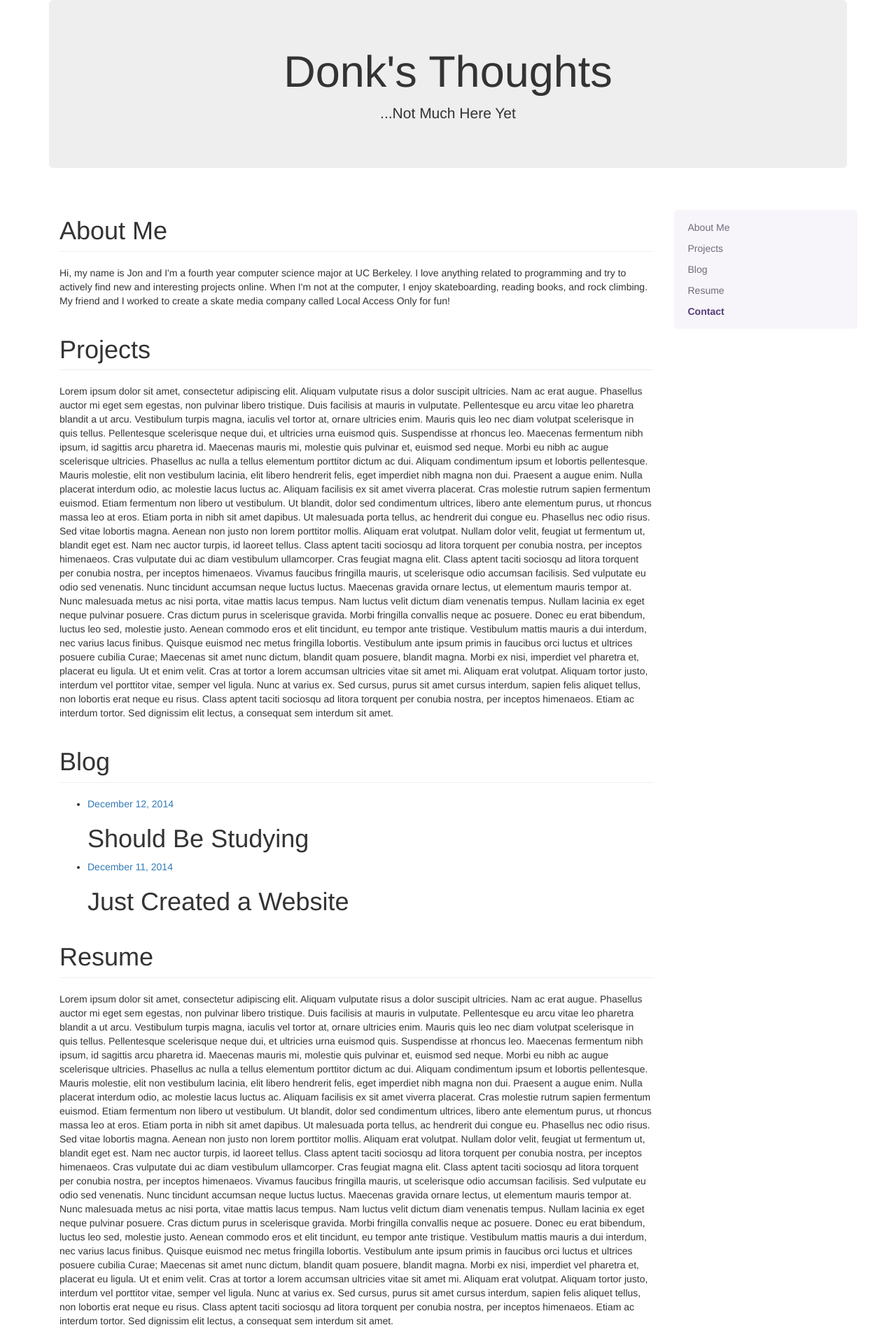
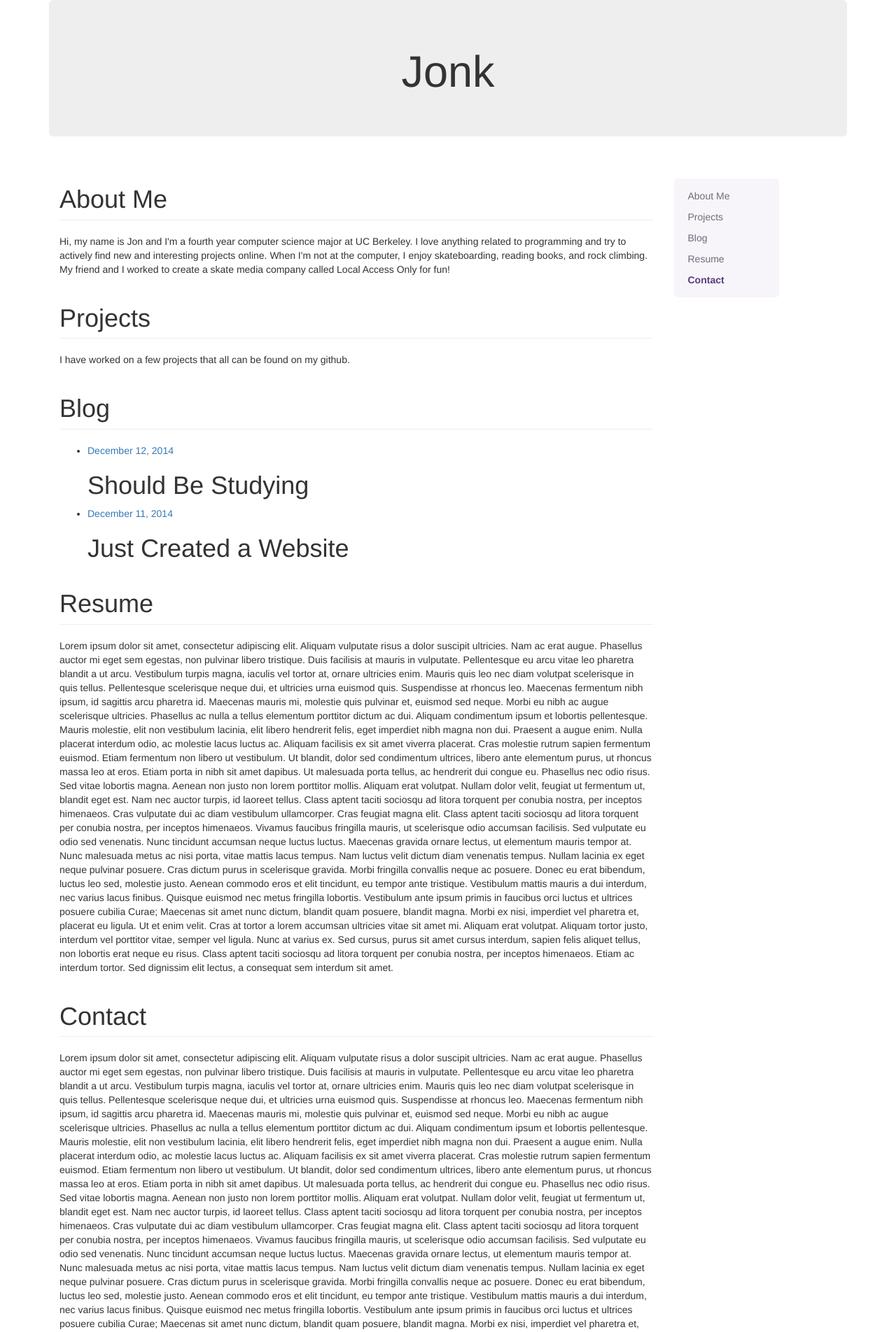
Before and after one commit to jonk/jonk.github.io, a Jekyll site: the page built from index.html, in a window 1280 px wide. Shown: the top 1904 px of the page at 70% size. Built offline with Jekyll 4.4.1, drawn with Linux system fonts in a browser that asks for light colours; some of the changed text lies outside the part shown.

Commit message:
made some more changes for scroll bar

```diff
--- a/_layouts/default.html
+++ b/_layouts/default.html
@@ -7,8 +7,8 @@
     <div class="container">
         <header>
             <div class="jumbotron">
-                <h1 style="text-align: center"> Donk's Thoughts </h1>
-                <p style="text-align: center">...Not Much Here Yet</p>
+                <h1 style="text-align: center">Jonk</h1>
+                <!-- <p style="text-align: center">Jon Kalfayan</p> -->
             </div>
 <!--             <nav class="navbar navbar-default">
                 <div class="container-fluid">
@@ -36,7 +36,7 @@
 
         <footer class="footer">
             <br>
-                <p class="text-muted">Made By Jon Kalfayan <small>...Who obviously loves char quite a lot ;)</small></p>
+                <p class="text-muted">Made By Jon Kalfayan</p>
         </footer>
     </div>
 </body>
--- a/index.html
+++ b/index.html
@@ -1,5 +1,5 @@
 ---
-title: Donk's Thoughts
+title: Jon Kalfayan
 layout: default
 ---
 <div class="container">
@@ -15,15 +15,7 @@
             <article id="projects">
                 <h1 class="page-header">Projects</a></h1>
 
-                <p>Lorem ipsum dolor sit amet, consectetur adipiscing elit. Aliquam vulputate risus a dolor suscipit ultricies. Nam ac erat augue. Phasellus auctor mi eget sem egestas, non pulvinar libero tristique. Duis facilisis at mauris in vulputate. Pellentesque eu arcu vitae leo pharetra blandit a ut arcu. Vestibulum turpis magna, iaculis vel tortor at, ornare ultricies enim. Mauris quis leo nec diam volutpat scelerisque in quis tellus. Pellentesque scelerisque neque dui, et ultricies urna euismod quis. Suspendisse at rhoncus leo. Maecenas fermentum nibh ipsum, id sagittis arcu pharetra id. Maecenas mauris mi, molestie quis pulvinar et, euismod sed neque.
-
-Morbi eu nibh ac augue scelerisque ultricies. Phasellus ac nulla a tellus elementum porttitor dictum ac dui. Aliquam condimentum ipsum et lobortis pellentesque. Mauris molestie, elit non vestibulum lacinia, elit libero hendrerit felis, eget imperdiet nibh magna non dui. Praesent a augue enim. Nulla placerat interdum odio, ac molestie lacus luctus ac. Aliquam facilisis ex sit amet viverra placerat. Cras molestie rutrum sapien fermentum euismod. Etiam fermentum non libero ut vestibulum. Ut blandit, dolor sed condimentum ultrices, libero ante elementum purus, ut rhoncus massa leo at eros. Etiam porta in nibh sit amet dapibus.
-
-Ut malesuada porta tellus, ac hendrerit dui congue eu. Phasellus nec odio risus. Sed vitae lobortis magna. Aenean non justo non lorem porttitor mollis. Aliquam erat volutpat. Nullam dolor velit, feugiat ut fermentum ut, blandit eget est. Nam nec auctor turpis, id laoreet tellus. Class aptent taciti sociosqu ad litora torquent per conubia nostra, per inceptos himenaeos. Cras vulputate dui ac diam vestibulum ullamcorper.
-
-Cras feugiat magna elit. Class aptent taciti sociosqu ad litora torquent per conubia nostra, per inceptos himenaeos. Vivamus faucibus fringilla mauris, ut scelerisque odio accumsan facilisis. Sed vulputate eu odio sed venenatis. Nunc tincidunt accumsan neque luctus luctus. Maecenas gravida ornare lectus, ut elementum mauris tempor at. Nunc malesuada metus ac nisi porta, vitae mattis lacus tempus. Nam luctus velit dictum diam venenatis tempus. Nullam lacinia ex eget neque pulvinar posuere. Cras dictum purus in scelerisque gravida. Morbi fringilla convallis neque ac posuere. Donec eu erat bibendum, luctus leo sed, molestie justo. Aenean commodo eros et elit tincidunt, eu tempor ante tristique. Vestibulum mattis mauris a dui interdum, nec varius lacus finibus. Quisque euismod nec metus fringilla lobortis. Vestibulum ante ipsum primis in faucibus orci luctus et ultrices posuere cubilia Curae;
-
-Maecenas sit amet nunc dictum, blandit quam posuere, blandit magna. Morbi ex nisi, imperdiet vel pharetra et, placerat eu ligula. Ut et enim velit. Cras at tortor a lorem accumsan ultricies vitae sit amet mi. Aliquam erat volutpat. Aliquam tortor justo, interdum vel porttitor vitae, semper vel ligula. Nunc at varius ex. Sed cursus, purus sit amet cursus interdum, sapien felis aliquet tellus, non lobortis erat neque eu risus. Class aptent taciti sociosqu ad litora torquent per conubia nostra, per inceptos himenaeos. Etiam ac interdum tortor. Sed dignissim elit lectus, a consequat sem interdum sit amet.
+                <p>I have worked on a few projects that all can be found on my github.
 
             </article>
 
--- a/static/css/index.css
+++ b/static/css/index.css
@@ -18,17 +18,29 @@
   text-align: center;
 }
 
-ul.affix {
-  position: fixed;
-  top: 0px;
-  left: 820px;
-  width: 200px;
+@media (min-width: 990px) {
+  ul.affix {
+    position: fixed;
+    top: 0px;
+    left: 848px;
+    width: 150px;
+  }
 }
+
 ul.affix-top {
   position: static;
 }
 ul.affix-bottom {
   position: absolute;
+}
+
+@media (min-width: 1200px) {
+  ul.affix {
+    position: fixed;
+    top: 0px;
+    left: 1100px;
+    width: 150px;
+  }
 }
 
 /* First level of nav */
@@ -39,6 +51,7 @@
   padding-bottom: 10px;
   background-color: #f7f5fa;
   border-radius: 5px;
+  width: 150px;
 }
 
 /* All levels of nav */
```
